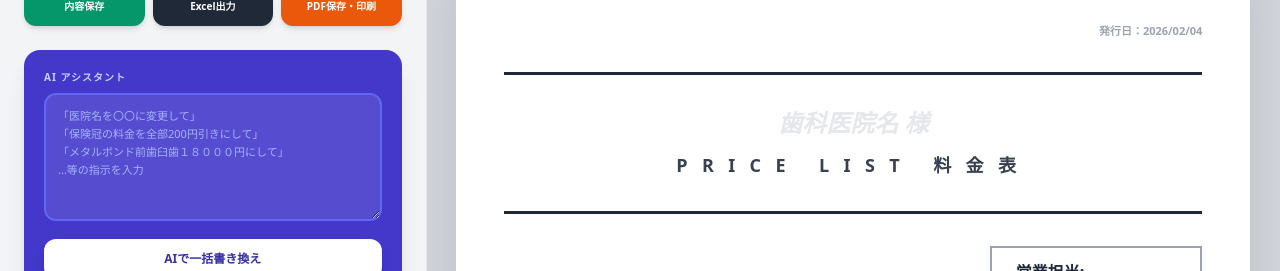
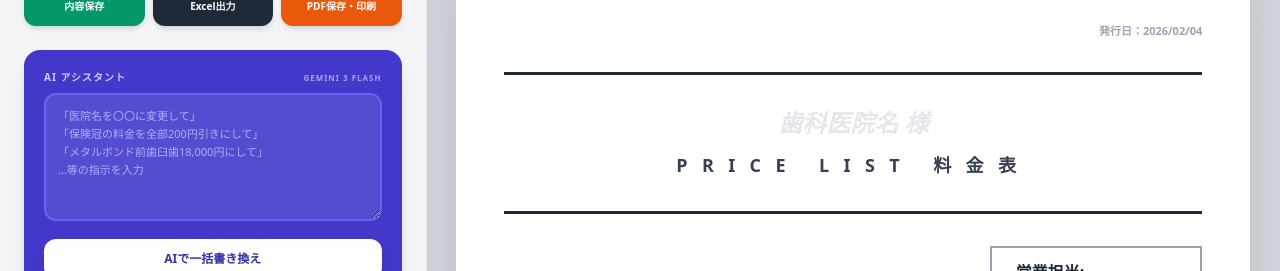
Before and after one commit to mystarz260116/mystarz-pricelist, a React (Vite) app: page / in a window 1280 px wide. Shown: the part 135-406 px from the top of the page. Built offline with nearby package versions, Linux system fonts and the light colour scheme.

Commit message:
feat: Improve AI assistant placeholder and label
Update the AI assistant's placeholder text to include a comma in the currency amount for better readability. Also, add the model name "Gemini 3 Flash" to the AI assistant's label to inform users which model is being used.

```diff
--- a/App.tsx
+++ b/App.tsx
@@ -190,7 +190,7 @@ const App: React.FC = () => {
     "今井", "阪本", "熊懐", "川合", "山田", "松井", "平", "宮川"
   ];
 
-  const aiPlaceholder = "「医院名を〇〇に変更して」\n「保険冠の料金を全部200円引きにして」\n「メタルボンド前歯臼歯１８０００円にして」\n...等の指示を入力";
+  const aiPlaceholder = "「医院名を〇〇に変更して」\n「保険冠の料金を全部200円引きにして」\n「メタルボンド前歯臼歯18,000円にして」\n...等の指示を入力";
 
   return (
     <div className="flex flex-col md:flex-row min-h-screen bg-gray-100 font-sans relative">
@@ -221,7 +221,10 @@ const App: React.FC = () => {
         </div>
 
         <div className="mb-8 bg-indigo-700 p-5 rounded-2xl shadow-xl text-white">
-          <label className="text-[10px] font-black mb-2 block text-indigo-200 uppercase tracking-widest">AI アシスタント</label>
+          <label className="text-[10px] font-black mb-2 flex justify-between items-center text-indigo-200 uppercase tracking-widest">
+            <span>AI アシスタント</span>
+            <span className="text-[8px] opacity-70 font-bold">Gemini 3 Flash</span>
+          </label>
           <textarea
             className="w-full bg-white/10 border-2 border-indigo-500 rounded-xl p-3 text-[11px] h-32 mb-3 outline-none placeholder-indigo-300 leading-relaxed"
             placeholder={aiPlaceholder}
@@ -286,7 +289,7 @@ const App: React.FC = () => {
             </div>
 
             <p className="mb-6 p-4 bg-orange-50 border-2 border-orange-200 rounded-2xl text-[12px] font-bold text-orange-900 leading-relaxed italic">
-              ＜PCでの作成を想定しています。スマホでもできますが、小さいため、見づらいです。できるだけ拠点のPCでおつくり下さい。＞
+              ＜PC/タブレットでの作成を想定しています。スマホではレビューが見切れます。できるだけ拠点のPC/タブレットでご利用ください。＞
             </p>
 
             <div className="space-y-8">
@@ -335,7 +338,7 @@ const App: React.FC = () => {
                       ※スマホから直接印刷はできません。
                     </p>
                     <p className="text-gray-700">
-                      印刷が必要な場合は、保存したPDFをLINEWORKSなどで事務に送って依頼してください。
+                      印刷が必要な場合は、営業用PCから印刷するか、保存したPDFをLINEWORKSなどで事務に送って依頼してください。
                     </p>
                   </div>
                 </div>
```
